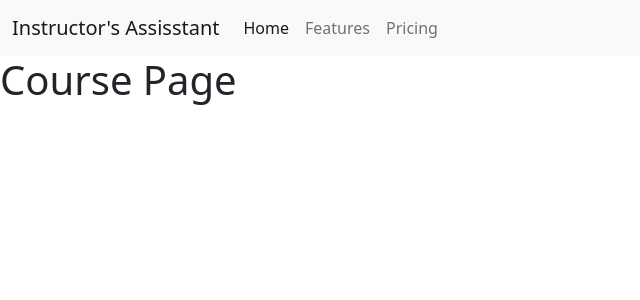
After one commit to Marktm2012/Guild-Captstone, a Django app: page /instructapp/course_page/ in a window 1280 px wide. The commit adds this page. Shown: the top 300 px of the page, without its empty margins (0-640 px from the left). Run offline with Django 3.2, Linux system fonts and the light colour scheme.

Commit message:
End of the day push

```diff
--- a/instuctorproj/instructapp/templates/instructapp/base.html
+++ b/instuctorproj/instructapp/templates/instructapp/base.html
@@ -1,20 +1,48 @@
 <!DOCTYPE html>
 <html lang="en">
+
 <head>
     <meta charset="utf-8">
     <meta name="viewport" content="width=device-width, initial-scale=1">
     <title>Hello World!</title>
     <!-- Bootstrap CSS -->
-        <link href="https://cdn.jsdelivr.net/npm/bootstrap@5.0.1/dist/css/bootstrap.min.css" rel="stylesheet" integrity="sha384-+0n0xVW2eSR5OomGNYDnhzAbDsOXxcvSN1TPprVMTNDbiYZCxYbOOl7+AMvyTG2x" crossorigin="anonymous">
+    <link href="https://cdn.jsdelivr.net/npm/bootstrap@5.0.1/dist/css/bootstrap.min.css" rel="stylesheet"
+        integrity="sha384-+0n0xVW2eSR5OomGNYDnhzAbDsOXxcvSN1TPprVMTNDbiYZCxYbOOl7+AMvyTG2x" crossorigin="anonymous">
 </head>
+
 <body>
     <!-- Page Content -->
     <div id="app">
+        <nav class="navbar navbar-expand-lg navbar-light bg-light">
+            <div class="container-fluid">
+                <a class="navbar-brand" href="#">Instructor's Assisstant</a>
+                <div class="collapse navbar-collapse" id="navbarNav">
+                    <ul class="navbar-nav">
+                        {% if user.is_authenticated %}
+                        <li class="nav-item d-flex align-items-center">
+                            <div>Welcome, {{user.first_name}}</div>
+                        </li>
+                        {%endif%}
+                        <li class="nav-item">
+                            <a class="nav-link active" href="#">Home</a>
+                        </li>
+                        <li class="nav-item">
+                            <a class="nav-link" href="#">Features</a>
+                        </li>
+                        <li class="nav-item">
+                            <a class="nav-link" href="#">Pricing</a>
+                        </li>
+                    </ul>
+                </div>
+            </div>
+        </nav>
         {% block content %}
         {% endblock %}
     </div>
     <!-- Bootstrap JS -->
-        <script src="https://cdn.jsdelivr.net/npm/bootstrap@5.0.1/dist/js/bootstrap.bundle.min.js" integrity="sha384-gtEjrD/SeCtmISkJkNUaaKMoLD0//ElJ19smozuHV6z3Iehds+3Ulb9Bn9Plx0x4" crossorigin="anonymous"></script>
+    <script src="https://cdn.jsdelivr.net/npm/bootstrap@5.0.1/dist/js/bootstrap.bundle.min.js"
+        integrity="sha384-gtEjrD/SeCtmISkJkNUaaKMoLD0//ElJ19smozuHV6z3Iehds+3Ulb9Bn9Plx0x4"
+        crossorigin="anonymous"></script>
     <!-- Vue JS -->
     <script src="https://cdn.jsdelivr.net/npm/vue@2/dist/vue.js"></script>
     <!-- Axios JS -->
@@ -31,18 +59,19 @@
                 re_password: '',
             },
             methods: {
-                    regLog: function(){
-                        if (this.register == true){
+                regLog: function () {
+                    if (this.register == true) {
                         this.register = false
-                        } else{
+                    } else {
                         this.register = true
                     }
                     console.log(this.register)
                 },
             },
-                created: function() {
+            created: function () {
             }
         })
     </script>
 </body>
+
 </html>
--- /dev/null
+++ b/instuctorproj/instructapp/templates/instructapp/course_page.html
@@ -0,0 +1,12 @@
+{% extends 'instructapp/base.html' %}
+
+{%block content%}
+<h1>Course Page</h1>
+
+
+
+
+
+
+
+{%endblock%}
--- a/instuctorproj/instructapp/templates/instructapp/profile.html
+++ b/instuctorproj/instructapp/templates/instructapp/profile.html
@@ -3,8 +3,6 @@
 {% block title %}Hello!{% endblock %}
 
 {% block content %}
-This is the profile page for {{user.username}}
-{{user.first_name}}
-{{user.last_name}}
+<h1>Profle Page</h1>
 <a href="{% url 'users:logout'%}" class="btn">Logout</a>
 {% endblock %}
--- a/instuctorproj/instructapp/urls.py
+++ b/instuctorproj/instructapp/urls.py
@@ -4,5 +4,6 @@ from . import views
 app_name = 'instructapp'
 urlpatterns = [
     path('', views.index, name='index'),
-    path('profile/', views.profile, name='profile')
+    path('/profile/', views.profile, name='profile'),
+    path('/course_page/', views.course_page, name='course_page')
 ]
--- a/instuctorproj/instructapp/views.py
+++ b/instuctorproj/instructapp/views.py
@@ -8,6 +8,9 @@ def index(request):
     return render(request, 'instructapp/base.html')
 
 
+def course_page(request):
+    return render(request, 'instructapp/course_page.html')
+
 @login_required
 def profile(request):
     user_profile = request.user
--- a/instuctorproj/instuctorproj/settings.py
+++ b/instuctorproj/instuctorproj/settings.py
@@ -126,4 +126,4 @@ STATIC_URL = '/static/'
 
 DEFAULT_AUTO_FIELD = 'django.db.models.BigAutoField'
 AUTH_USER_MODEL = 'users.User'
-LOGIN_URL = "users/"
+LOGIN_URL = "/users/register/"
--- a/instuctorproj/users/urls.py
+++ b/instuctorproj/users/urls.py
@@ -3,7 +3,7 @@ from . import views
 
 app_name = 'users'
 urlpatterns = [
-    path('', views.register, name='register'),
+    path('register/', views.register, name='register'),
     path('login/', views.login, name='login'),
     path('logout/', views.logout, name="logout"),
 ]
```
Also changed, not shown: README.md. Lines whose indentation alone changed are shown as unchanged.
